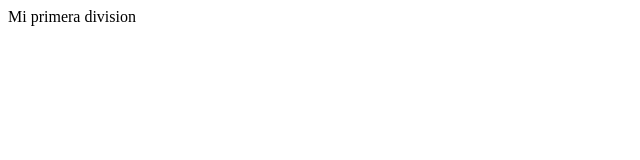
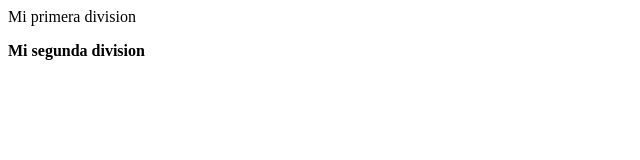
Before and after one commit to DNOVOA17/aplicacion.github.io, a plain HTML site: page index.html in a window 1280 px wide. Shown: the whole page, without its empty margins (0-640 px from the left). Drawn offline with Linux system fonts and the light colour scheme.

Commit message:
Mi segunda div con negrilla

```diff
--- a/index.html
+++ b/index.html
@@ -4,6 +4,7 @@
 	</head>
 	<body>
 		<div><p>Mi primera division</p><div>
+		<div><p><b>Mi segunda division</b></p><div>
 	</body>
 
 </html>
```
